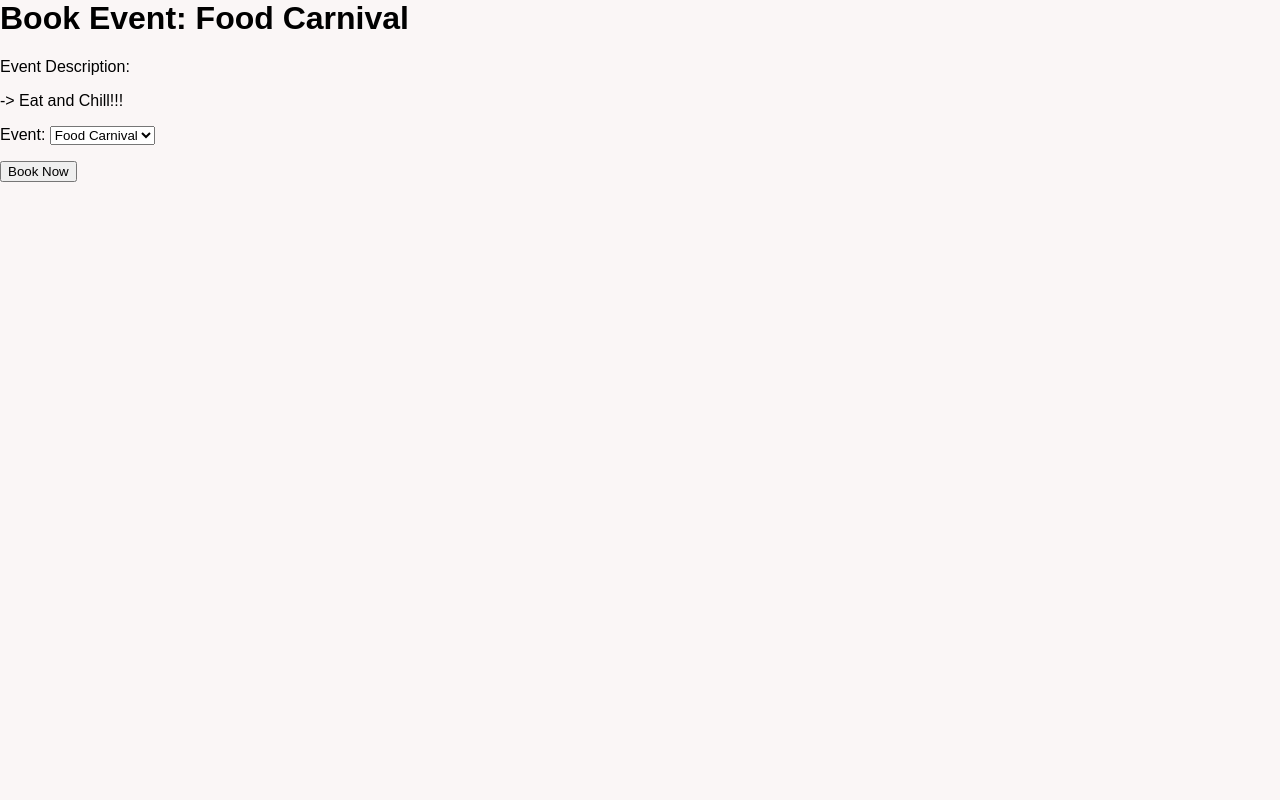
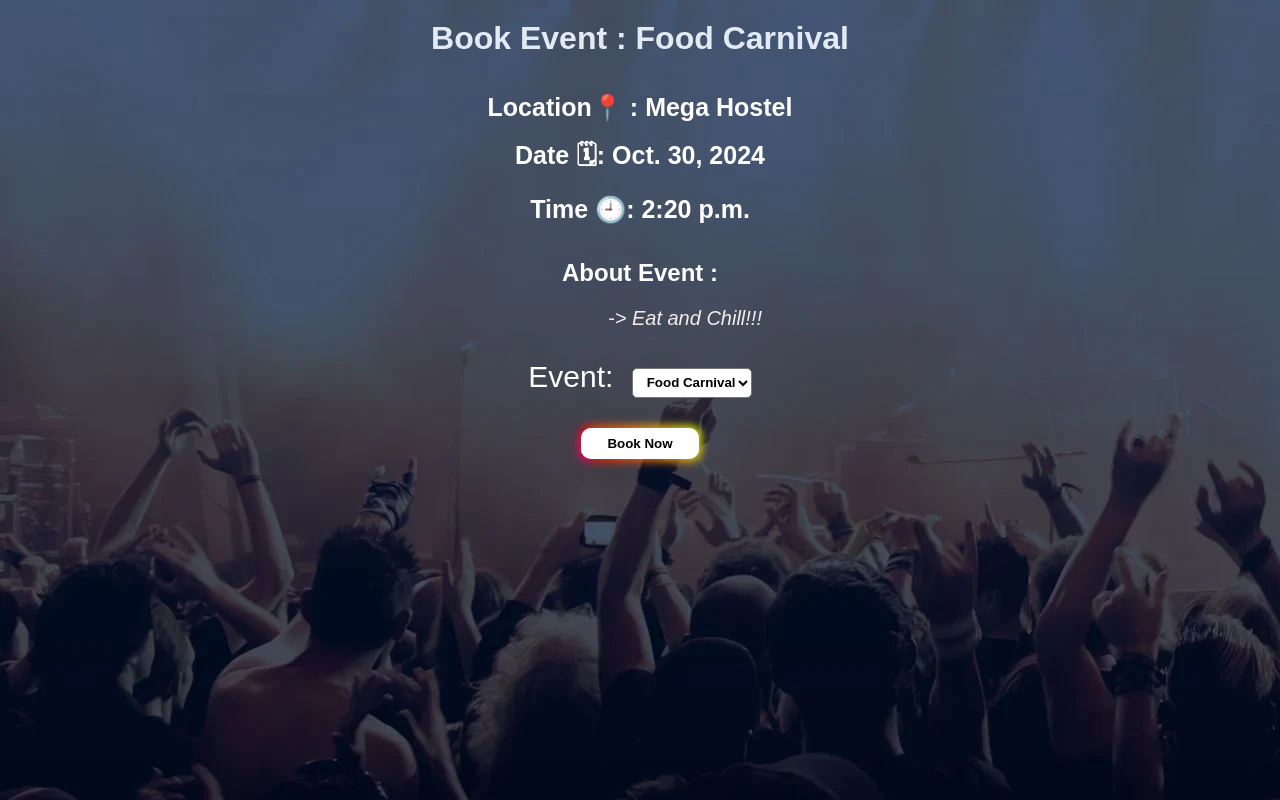
Before and after one commit to Teja5353/Event-management-system, a Django app: page /events/book/1/ in a window 1280 px wide. Run offline with Django 5.2, Linux system fonts and the light colour scheme; a user stored in the database is signed in; data comes from the database, SQL or seed files in the repository; both versions use the stored data as it was after the commit.

Commit message:
booking_form.html is done next onto adding create event option

```diff
--- a/event_management_system/events/static/css/style.css
+++ b/event_management_system/events/static/css/style.css
@@ -306,3 +306,116 @@ a {
     text-align : center;
     font-weight : bold;
 }
+.book-div{
+    background-image : url("bg1.jpg");
+    width : 100%;
+    height : 100%;
+}
+.book-head{
+    text-align:center;
+    color : #E2EAF4;
+    padding-top : 20px;
+}
+.book-h2{
+    color: white;
+    padding-top : 15px;
+    font-weight : bold;
+    text-align : center;
+    position : relative;
+}
+.desc{
+    color:#F6EBEB;
+    font-style : italic;
+    margin-left : 90px;
+    font-size : 20px;
+    text-align : center;
+    position : relative;
+}
+.loc{
+    color: white;
+    padding-top : 15px;
+    font-weight : bold;
+    font-size:25px;
+    text-align:center;
+}
+.form-book{
+    text-align : center;
+    font-size: 30px;
+    color: white;
+}
+.logout-button1 {
+  padding: 0.6em 2em;
+  border: none;
+  outline: none;
+  color: black; /* Text color */
+  background: white; /* Button background color */
+  cursor: pointer;
+  position: relative;
+  z-index: 0;
+  border-radius: 10px;
+  user-select: none;
+  -webkit-user-select: none;
+  touch-action: manipulation;
+  font-weight : bold;
+}
+
+.logout-button1:before {
+  content: "";
+  background: linear-gradient(
+    45deg,
+    #ff0000,
+    #ff7300,
+    #fffb00,
+    #48ff00,
+    #00ffd5,
+    #002bff,
+    #7a00ff,
+    #ff00c8,
+    #ff0000
+  );
+  position: absolute;
+  top: -2px;
+  left: -2px;
+  background-size: 400%;
+  z-index: -1;
+  filter: blur(5px);
+  -webkit-filter: blur(5px);
+  width: calc(100% + 4px);
+  height: calc(100% + 4px);
+  animation: glowing-button-85 20s linear infinite;
+  transition: opacity 0.3s ease-in-out;
+  border-radius: 10px;
+}
+
+@keyframes glowing-button-85 {
+  0% {
+    background-position: 0 0;
+  }
+  50% {
+    background-position: 400% 0;
+  }
+  100% {
+    background-position: 0 0;
+  }
+}
+
+.logout-button1:after {
+  z-index: -1;
+  content: "";
+  position: absolute;
+  width: 100%;
+  height: 100%;
+  background: white;
+  left: 0;
+  top: 0;
+  border-radius: 10px;
+}
+.form-book select{
+    width : 120px;
+    height : 30px;
+    margin-left : 10px;
+    background: white;
+    font-weight : bold;
+    border-radius : 5px;
+    padding-left : 10px;
+}
--- a/event_management_system/events/templates/events/booking_form.html
+++ b/event_management_system/events/templates/events/booking_form.html
@@ -1,9 +1,15 @@
 {% load static %}
 <link rel="stylesheet" href="{% static 'css/style.css' %}">
-<h1>Book Event: {{ event.name }}</h1>
-<p>Event Description:<div>{{event.description}}</div></p>
-<form method="POST">
+<div class="book-div">
+<h1 class="book-head">Book Event : {{ event.name }}</h1>
+    <div class="loc">Location&#128205; : {{event.location}} </div>
+    <div class="loc">Date &#128467;: {{event.date}}</div>
+    <div class="loc">Time &#128344;: {{event.time}}</div>
+    <h2 class="book-h2">About Event :</h2>
+    <div class="desc">{{event.description}}</div>
+    <form method="POST" class="form-book">
     {% csrf_token %}
     {{ form.as_p }}
-    <button type="submit">Book Now</button>
+    <button type="submit" class="logout-button1">Book Now</button>
 </form>
+</div>
```
Also changed, not shown: event_management_system/db.sqlite3, event_management_system/events/static/css/bg.jpg (added), event_management_system/events/static/css/bg1.jpg (added), 1 other file.
